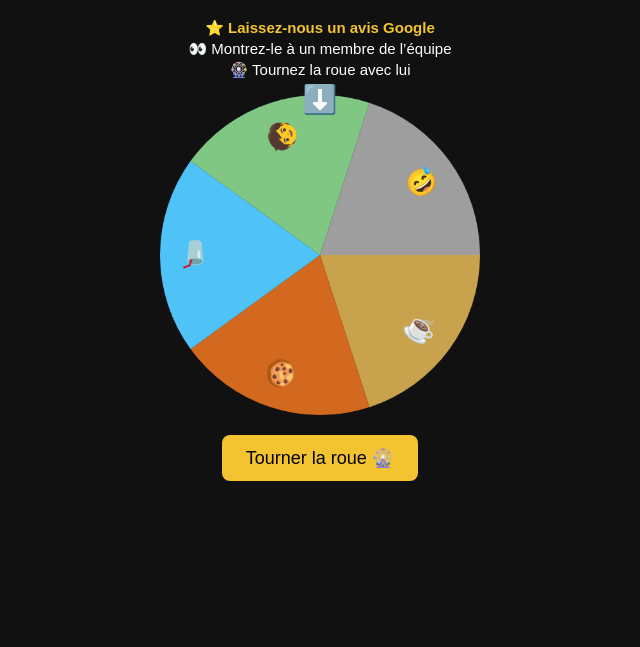
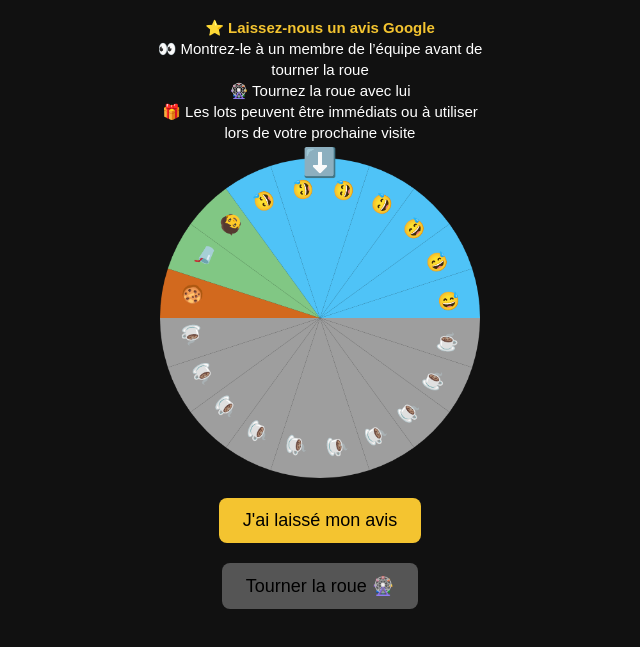
Before and after one commit to pau-lescar-stack/avis-google-cantoche, a plain HTML site: page index.html in a window 1280 px wide. Shown: the part 83-730 px from the top of the page, without its empty margins (320-960 px from the left). Drawn offline with Linux system fonts and the light colour scheme.

Commit message:
Update index.html

```diff
--- a/index.html
+++ b/index.html
@@ -1,10 +1,9 @@
 <!DOCTYPE html>
-<html lang="fr ">
+<html lang="fr">
 <head>
-<meta charset="UTF-8" />
-<meta name="viewport" content="width=device-width, initial-scale=1.0"/>
+<meta charset="UTF-8">
+<meta name="viewport" content="width=device-width, initial-scale=1.0">
 <title>La Cantoche – Roue des cadeaux</title>
-
 <style>
 body {
   margin: 0;
@@ -34,7 +33,7 @@ header h1 {
 
 .instructions {
   text-align: center;
-  max-width: 320px;
+  max-width: 340px;
   font-size: 15px;
   line-height: 1.4;
   margin-bottom: 15px;
@@ -86,7 +85,6 @@ button:disabled {
 }
 </style>
 </head>
-
 <body>
 
 <header>
@@ -96,8 +94,9 @@ button:disabled {
 
 <div class="instructions">
   ⭐ <strong>Laissez-nous un avis Google</strong><br>
-  👀 Montrez-le à un membre de l’équipe<br>
-  🎡 Tournez la roue avec lui
+  👀 Montrez-le à un membre de l’équipe avant de tourner la roue<br>
+  🎡 Tournez la roue avec lui<br>
+  🎁 Les lots peuvent être immédiats ou à utiliser lors de votre prochaine visite
 </div>
 
 <div class="wheel-container">
@@ -105,7 +104,8 @@ button:disabled {
   <canvas id="wheel" width="500" height="500"></canvas>
 </div>
 
-<button id="spinBtn">Tourner la roue 🎡</button>
+<button id="confirmBtn">J'ai laissé mon avis</button>
+<button id="spinBtn" disabled>Tourner la roue 🎡</button>
 
 <div class="result" id="result"></div>
 
@@ -118,82 +118,92 @@ const segments = [
   { emoji: "🍪", label: "Cookie Nutella" },
   { emoji: "🥤", label: "Boisson offerte (hors alcool fort)" },
   { emoji: "🧒", label: "Menu enfant offert (prochaine visite)" },
-  { emoji: "😅", label: "Pas de gain cette fois-ci" }
+  { emoji: "😅", label: "Pas de gain" }
 ];
 
-// Probabilités réelles (non visibles)
-const weightedResults = [
-  ...Array(50).fill(0), // Café 50%
-  ...Array(5).fill(1),  // Cookie 5%
-  ...Array(5).fill(2),  // Boisson 5%
-  ...Array(5).fill(3),  // Menu enfant 5%
-  ...Array(35).fill(4)  // Pas de gain 35%
+// Crée 20 cases
+const total = 20;
+const colors = ["#C9A24D","#D2691E","#4FC3F7","#81C784","#9E9E9E"];
+const angle = (2 * Math.PI) / total;
+const wheelSegments = [];
+
+// Répartir les probabilités dans 20 cases
+// Café 50% -> 10 cases, Cookie 5% ->1 case, Boisson 5% ->1 case, Menu enfant 5% ->1 case, Pas de gain 35% ->7 cases
+const segmentMap = [
+  0,0,0,0,0,0,0,0,0,0, // Café
+  1, // Cookie
+  2, // Boisson
+  3, // Menu enfant
+  4,4,4,4,4,4,4 // Pas de gain
 ];
-
-const colors = ["#C9A24D", "#D2691E", "#4FC3F7", "#81C784", "#9E9E9E"];
-const total = segments.length;
-const angle = (2 * Math.PI) / total;
-
-let currentRotation = 0;
-let spinning = false;
+for(let i=0;i<total;i++){
+  wheelSegments.push(segmentMap[i]);
+}
 
 function drawWheel() {
-  for (let i = 0; i < total; i++) {
+  for(let i=0;i<total;i++){
     ctx.beginPath();
-    ctx.moveTo(250, 250);
-    ctx.arc(250, 250, 250, angle * i, angle * (i + 1));
-    ctx.fillStyle = colors[i];
+    ctx.moveTo(250,250);
+    ctx.arc(250,250,250,angle*i,angle*(i+1));
+    ctx.fillStyle = colors[segments[wheelSegments[i]].emoji.charCodeAt(0)%colors.length];
     ctx.fill();
     ctx.save();
-    ctx.translate(250, 250);
-    ctx.rotate(angle * (i + 0.5));
-    ctx.textAlign = "right";
-    ctx.font = "40px Arial";
-    ctx.fillStyle = "#000";
-    ctx.fillText(segments[i].emoji, 220, 15);
+    ctx.translate(250,250);
+    ctx.rotate(angle*(i+0.5));
+    ctx.textAlign="right";
+    ctx.font="28px Arial";
+    ctx.fillStyle="#000";
+    ctx.fillText(segments[wheelSegments[i]].emoji,220,15);
     ctx.restore();
   }
 }
 
 drawWheel();
 
-document.getElementById("spinBtn").addEventListener("click", () => {
-  if (spinning) return;
-  spinning = true;
-  document.getElementById("result").textContent = "";
+const confirmBtn = document.getElementById("confirmBtn");
+const spinBtn = document.getElementById("spinBtn");
+const resultDiv = document.getElementById("result");
 
-  const chosenIndex = weightedResults[Math.floor(Math.random() * weightedResults.length)];
-  const targetAngle = (360 / total) * chosenIndex;
-  const spins = 5 * 360;
-  const finalAngle = spins + (360 - targetAngle - (360 / total) / 2);
+confirmBtn.addEventListener("click",()=>{
+  spinBtn.disabled=false;
+  confirmBtn.disabled=true;
+});
 
-  let start = currentRotation;
-  let end = finalAngle;
-  let duration = 4000;
-  let startTime = null;
+spinBtn.addEventListener("click",()=>{
+  if(spinBtn.disabled) return;
 
-  function animate(timestamp) {
-    if (!startTime) startTime = timestamp;
+  spinBtn.disabled=true;
+  resultDiv.textContent="";
+
+  const chosenIndex = wheelSegments[Math.floor(Math.random()*wheelSegments.length)];
+  const targetAngle = (360/total)*chosenIndex;
+  const spins = 5*360;
+  const finalAngle = spins + (360 - targetAngle - (360/total)/2);
+
+  let currentRotation=0;
+  const duration=4000;
+  let startTime=null;
+
+  function animate(timestamp){
+    if(!startTime) startTime=timestamp;
     const progress = timestamp - startTime;
-    const t = Math.min(progress / duration, 1);
-    const ease = 1 - Math.pow(1 - t, 3);
-    currentRotation = start + (end - start) * ease;
-    ctx.setTransform(1, 0, 0, 1, 0, 0);
-    ctx.clearRect(0, 0, 500, 500);
-    ctx.translate(250, 250);
-    ctx.rotate((currentRotation * Math.PI) / 180);
-    ctx.translate(-250, -250);
+    const t = Math.min(progress/duration,1);
+    const ease = 1 - Math.pow(1-t,3);
+    currentRotation = finalAngle*ease;
+
+    ctx.setTransform(1,0,0,1,0,0);
+    ctx.clearRect(0,0,500,500);
+    ctx.translate(250,250);
+    ctx.rotate(currentRotation*Math.PI/180);
+    ctx.translate(-250,-250);
     drawWheel();
 
-    if (t < 1) {
+    if(t<1){
       requestAnimationFrame(animate);
-    } else {
-      spinning = false;
-      document.getElementById("result").textContent =
-        "🎉 Résultat : " + segments[chosenIndex].label;
+    }else{
+      resultDiv.textContent="🎉 Résultat : "+segments[chosenIndex].label;
     }
   }
-
   requestAnimationFrame(animate);
 });
 </script>
```
